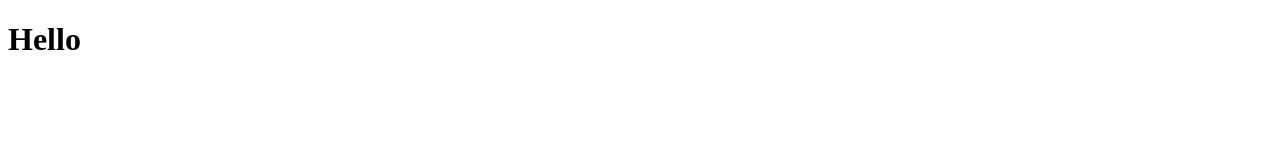
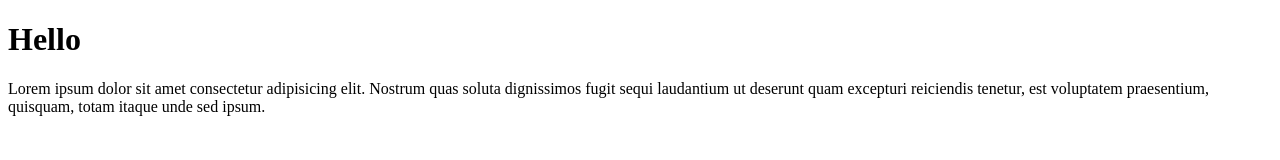
Before and after one commit to Hafilu/datewithgit, a plain HTML site: page index.html in a window 1280 px wide. Drawn offline with Linux system fonts and the light colour scheme.

Commit message:
added first para

```diff
--- a/index.html
+++ b/index.html
@@ -8,5 +8,6 @@
 </head>
 <body>
     <h1>Hello</h1>
+    <p>Lorem ipsum dolor sit amet consectetur adipisicing elit. Nostrum quas soluta dignissimos fugit sequi laudantium ut deserunt quam excepturi reiciendis tenetur, est voluptatem praesentium, quisquam, totam itaque unde sed ipsum.</p>
 </body>
 </html>
```
